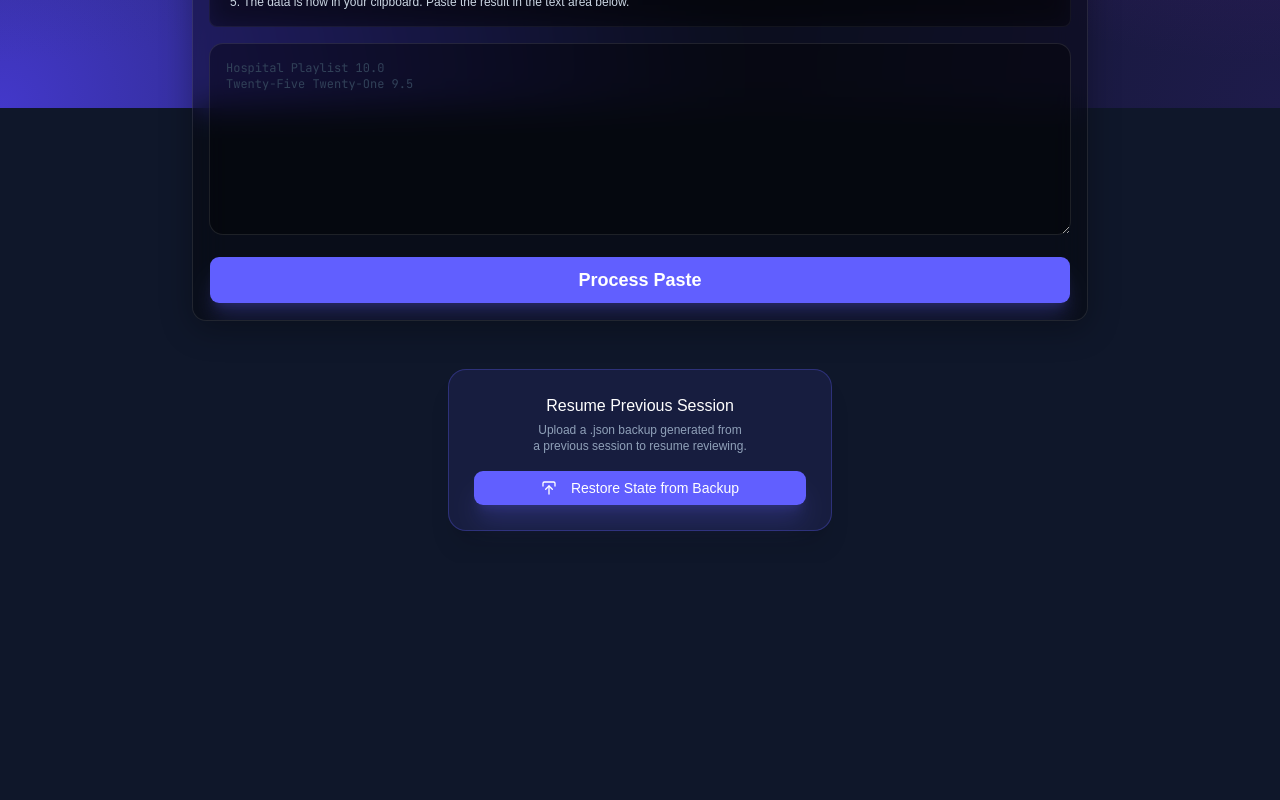
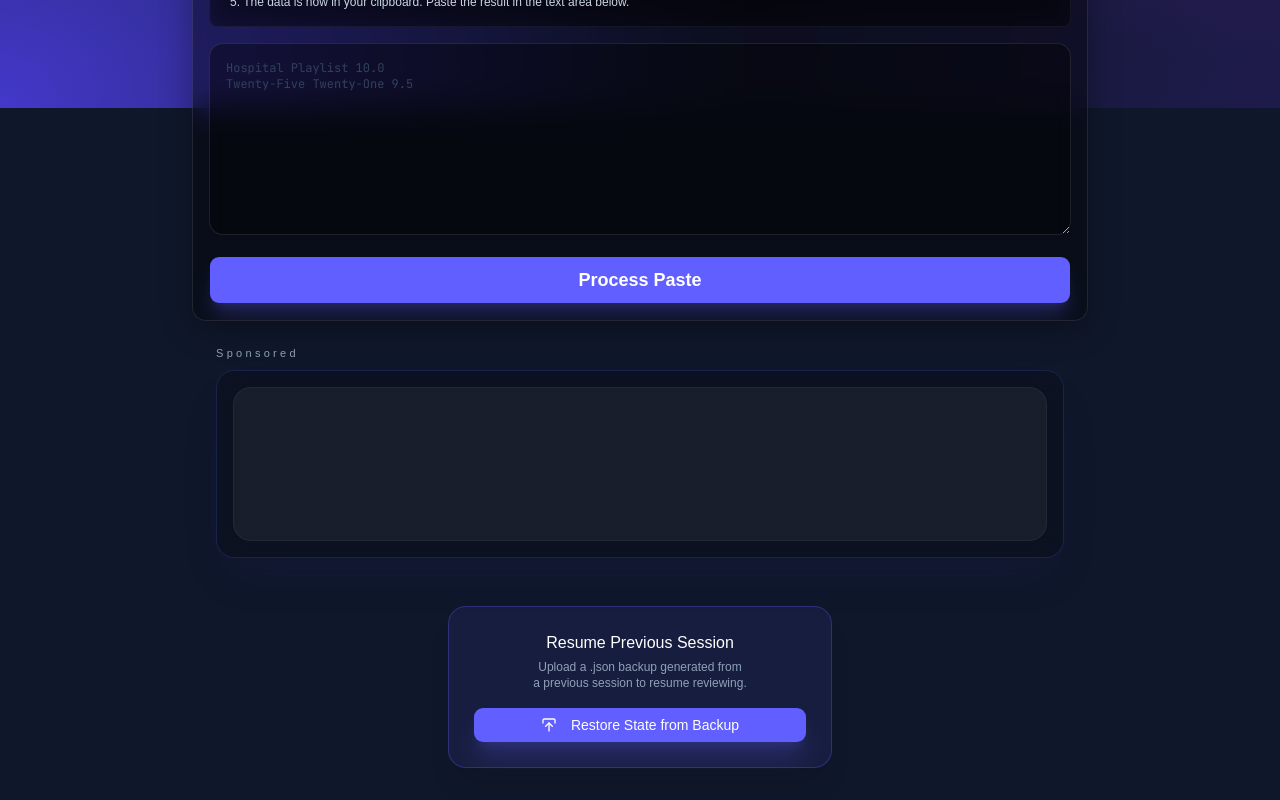
Before and after one commit to aekanshd/MDL-to-Criticker-Migration-Tool, a React (Vite) app: page / in a window 1280 px wide. Shown: the part 692-1492 px from the top of the page. Before the commit the page ends 1255 px from the top, so only its background shows below. Built offline with nearby package versions, Linux system fonts and the light colour scheme; a web font is replaced by a local one.

Commit message:
Add Google Ads

```diff
--- a/index.html
+++ b/index.html
@@ -3,7 +3,10 @@
   <head>
     <meta charset="UTF-8" />
     <meta name="viewport" content="width=device-width, initial-scale=1.0" />
-    <title>My Google AI Studio App</title>
+    <title>MyDramaList to Criticker Migration Hub | by Aekansh Dixit</title>
+    <!-- Google AdSense Verification -->
+    <script async src="https://pagead2.googlesyndication.com/pagead/js/adsbygoogle.js?client=ca-pub-2286973428030123"
+      crossorigin="anonymous"></script>
   </head>
   <body>
     <div id="root"></div>
--- /dev/null
+++ b/src/components/GoogleAd.tsx
@@ -0,0 +1,45 @@
+import React, { useEffect } from "react";
+
+declare global {
+  interface Window {
+    adsbygoogle?: unknown[];
+  }
+}
+
+/**
+ * GoogleAd placeholder component.
+ * Replace ca-pub-XXXXXXXXXXXXXXXX and data-ad-slot="1234567890" with your own AdSense IDs.
+ * Ads may not render locally during development.
+ */
+export default function GoogleAd() {
+  useEffect(() => {
+    try {
+      if (!window.adsbygoogle) {
+        window.adsbygoogle = [];
+      }
+      window.adsbygoogle.push({});
+    } catch (error) {
+      console.warn("Google AdSense initialization failed:", error);
+    }
+  }, []);
+
+  return (
+    <div className="w-full max-w-5xl mx-auto px-4 sm:px-6 mt-6 mb-6">
+      <p className="text-[11px] tracking-[0.3em] mb-2 text-slate-400">Sponsored</p>
+      <div className="w-full bg-black/20 border border-indigo-500/20 rounded-2xl backdrop-blur-md shadow-2xl shadow-indigo-900/10 overflow-hidden">
+        <div className="p-3 sm:p-4">
+          <div className="bg-white/5 border border-white/5 rounded-2xl p-4 min-h-[90px] sm:min-h-[120px] flex items-center justify-center">
+            <ins
+              className="adsbygoogle block w-full h-[90px] sm:h-[120px] rounded-2xl"
+              style={{ display: "block" }}
+              data-ad-client="ca-pub-XXXXXXXXXXXXXXXX"
+              data-ad-slot="1234567890"
+              data-ad-format="auto"
+              data-full-width-responsive="true"
+            />
+          </div>
+        </div>
+      </div>
+    </div>
+  );
+}
--- a/src/components/IngestionPage.tsx
+++ b/src/components/IngestionPage.tsx
@@ -8,6 +8,7 @@ import { AlertCircle, Upload, User, FileText, Code, Download } from "lucide-reac
 import { Alert, AlertDescription, AlertTitle } from "./ui/alert";
 import { toast } from "sonner";
 import { MatchedItem } from "../types";
+import GoogleAd from "./GoogleAd";
 
 interface IngestionPageProps {
   onDataReady: (items: { originalTitle: string; rating: number }[]) => void;
@@ -234,6 +235,8 @@ export const IngestionPage: React.FC<IngestionPageProps> = ({ onDataReady, onRes
         </TabsContent>
       </Tabs>
 
+      <GoogleAd />
+
       <div className="flex flex-col items-center mt-12 bg-indigo-500/10 border border-indigo-500/30 p-6 rounded-2xl shadow-xl max-w-sm mx-auto">
         <div className="text-center mb-4">
           <h3 className="text-white font-medium mb-1">Resume Previous Session</h3>
```
